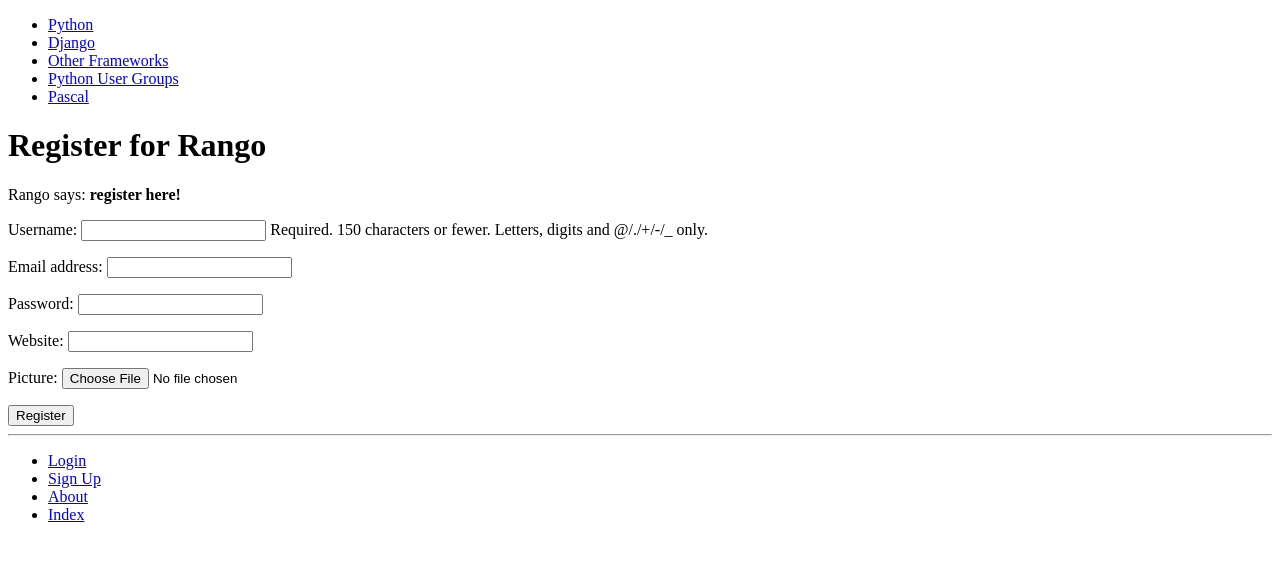
After one commit to YingjiaLi1/tango_with_django_project, a Django app: page /rango/register/ in a window 1280 px wide. The commit adds this page. Shown: the top 561 px of the page. Run offline with Django 3.2, Linux system fonts and the light colour scheme; data comes from the database, SQL or seed files in the repository; both versions use the stored data as it was after the commit.

Commit message:
chapter 9

```diff
--- a/rango/admin.py
+++ b/rango/admin.py
@@ -1,5 +1,6 @@
 from django.contrib import admin
 from rango.models import Category, Page
+from rango.models import UserProfile
 
 
 class PageAdmin(admin.ModelAdmin):
@@ -11,3 +12,4 @@ class CategoryAdmin(admin.ModelAdmin):
 # Register your models here.
 admin.site.register(Category, CategoryAdmin)
 admin.site.register(Page, PageAdmin)
+admin.site.register(UserProfile)
--- a/rango/forms.py
+++ b/rango/forms.py
@@ -1,5 +1,6 @@
 from django import forms
-from rango.models import Page, Category
+from django.contrib.auth.models import User
+from rango.models import Page, Category, UserProfile
 
 
 class CategoryForm(forms.ModelForm):
@@ -38,3 +39,18 @@ class PageForm(forms.ModelForm):
 
 
             return cleaned_data
+
+
+class UserForm(forms.ModelForm):
+    password = forms.CharField(widget=forms.PasswordInput())
+
+
+    class Meta:
+        model = User
+        fields = ('username', 'email', 'password')
+
+
+class UserProfileForm(forms.ModelForm):
+    class Meta:
+        model = UserProfile
+        fields = ('website', 'picture')
--- a/rango/models.py
+++ b/rango/models.py
@@ -1,5 +1,6 @@
 from django.db import models
 from django.template.defaultfilters import slugify
+from django.contrib.auth.models import User
 
 # Create your models here.
 class Category(models.Model):
@@ -27,3 +28,13 @@ class Page(models.Model):
 
     def __str__(self):
         return self.title
+
+
+class UserProfile(models.Model):
+    user = models.OneToOneField(User)
+
+    website = models.URLField(blank=True)
+    picture = models.ImageField(upload_to='profile_images', blank=True)
+
+    def __str__(self):
+        return self.user.username
--- a/rango/urls.py
+++ b/rango/urls.py
@@ -7,6 +7,11 @@ urlpatterns = [
     url(r'^$', views.index, name='index'),
     url(r'^about/$', views.about, name='about'),
     url(r'^add_category/$', views.add_category, name='add_category'),
+
+    url(r'^category/(?P<category_name_slug>[\w\-]+)/$', views.show_category, name='show_category'),
     url(r'^category/(?P<category_name_slug>[\w\-]+)/add_page/$', views.add_page, name='add_page'),
-    url(r'^category/(?P<category_name_slug>[\w\-]+)/$', views.show_category, name='show_category'),
+    url(r'^register/$', views.register, name='register'),
+    url(r'^login/$', views.user_login, name='login'),
+    url(r'^restricted/', views.restricted, name='restricted'),
+    url(r'^logout/$', views.user_logout, name='logout'),
 ]
--- a/rango/views.py
+++ b/rango/views.py
@@ -1,9 +1,15 @@
 from django.shortcuts import render
 from django.http import HttpResponse
+from django.http import HttpResponseRedirect
 from rango.models import Category
 from rango.models import Page
 from rango.forms import CategoryForm
 from rango.forms import PageForm
+from rango.forms import UserForm, UserProfileForm
+from django.contrib.auth import authenticate, login
+from django.core.urlresolvers import reverse
+from django.contrib.auth.decorators import login_required
+from django.contrib.auth import logout
 
 def index(request):
     category_list = Category.objects.order_by('-likes')[:5]
@@ -68,3 +74,79 @@ def add_page(request, category_name_slug):
 
     context_dict = {'form':form, 'category': category}
     return render(request, 'rango/add_page.html', context_dict)
+
+
+def register(request):
+    registered = False
+
+    if request.method == 'POST':
+        user_form = UserForm(data=request.POST)
+        profile_form = UserProfileForm(data=request.POST)
+
+
+        if user_form.is_valid() and profile_form.is_valid():
+            user = user_form.save()
+
+            user.set_password(user.password)
+            user.save()
+
+            profile = profile_form.save(commit=False)
+            profile.user = user
+
+            if 'picture' in request.FILES:
+                profile.picture = request.FILES['picture']
+
+
+            profile.save()
+
+            registered = True
+        else:
+            print (user_form.errors, profile_form.errors)
+    else:
+        user_form = UserForm()
+        profile_form = UserProfileForm()
+
+
+    return render(request,
+                  'rango/register.html',
+                  {'user_form': user_form,
+                   'profile_form': profile_form,
+                   'registered': registered})
+
+
+def user_login(request):
+    if request.method == 'POST':
+        username = request.POST.get('username')
+        password = request.POST.get('password')
+
+        user = authenticate(username=username, password=password)
+
+        if user:
+            if user.is_active:
+                login(request,user)
+                return HttpResponseRedirect(reverse('index'))
+            else:
+                return HttpResponse("Your Rango account is disabled.")
+        else:
+            print("Invalid login details: {0}, {1}".format(username,password))
+            return HttpResponse("Invalid login details supplied.")
+    else:
+        return render(request, 'rango/login.html', {})
+
+
+def some_view(request):
+    if not request.user.is_authenticated():
+        return HttpResponse("You are logged in.")
+    else:
+        return HttpResponse("You are not logged in.")
+
+
+@login_required
+def restricted(request):
+    return HttpResponse("Since you're logged in, you can see this text!")
+
+
+@login_required
+def user_logout(request):
+    logout(request)
+    return HttpResponseRedirect(reverse('index'))
--- a/templates/rango/base.html
+++ b/templates/rango/base.html
@@ -34,7 +34,14 @@
 
         <div>
             <ul>
-                <li><a href="{% url 'add_category' %}">Add New Category</a></li>
+                {% if user.is_authenticated %}
+                    <li><a href="{% url 'restricted' %}">Restricted Page</a> </li>
+                    <li><a href="{% url 'logout' %}">Logout</a> </li>
+                    <li><a href="{% url 'add_category' %}">Add New Category</a></li>
+                {% else %}
+                    <li><a href="{% url 'login' %}">Login</a> </li>
+                    <li><a href="{% url 'register' %}">Sign Up</a> </li>
+                {% endif %}
                 <li><a href="{% url 'about' %}">About</a> </li>
                 <li><a href="{% url 'index' %}">Index</a> </li>
             </ul>
--- a/templates/rango/category.html
+++ b/templates/rango/category.html
@@ -19,7 +19,10 @@
         {% else %}
             <strong>No pages currently in category. </strong>
         {% endif %}
-        <a href="{% url 'add_page' category.slug %}">Add a Page</a>
+            {% if user.is_authenticated %}
+                <a href="{% url 'add_page' category.slug %}">Add a Page</a>
+            {% else %}
+            {% endif %}
     {% else %}
         The specified category does not exist!
     {% endif %}
--- a/templates/rango/index.html
+++ b/templates/rango/index.html
@@ -7,7 +7,11 @@
 
 {% block body_block %}
 		<h1>Rango says...</h1>
-		<div>hey there partner!</div>
+		{% if user.is_authenticated %}
+			howdy {{ user.username }}!
+		{% else %}
+			hey there partner!
+		{% endif %}
 		<div>
 			{% if categories %}
 
--- /dev/null
+++ b/templates/rango/register.html
@@ -0,0 +1,21 @@
+{% extends 'rango/base.html' %}
+{% load staticfiles %}
+
+
+{% block body_block %}
+    <h1>Register for Rango</h1>
+    {% if registered %}
+        Rango says: <strong>thank you for registering</strong>
+        <a href="{% url 'index' %}">Return to the homepage</a><br />
+    {% else %}
+        Rango says: <strong>register here!</strong><br />
+        <form id="user_form" method="post" action="{% url 'register' %}" enctype="multipart/form-data">
+            {% csrf_token %}
+
+            {{ user_form.as_p }}
+            {{ profile_form.as_p }}
+
+            <input type="submit" name="submit" value="Register" />
+        </form>
+    {% endif %}
+{% endblock %}
```
Also changed, not shown: tango_with_django_project/settings.py (+9 -0 lines), templates/rango/login.html (added, +18 -0 lines), templates/rango/restricted.html (added, +11 -0 lines), db.sqlite3, rango/migrations/0005_userprofile.py (added).
